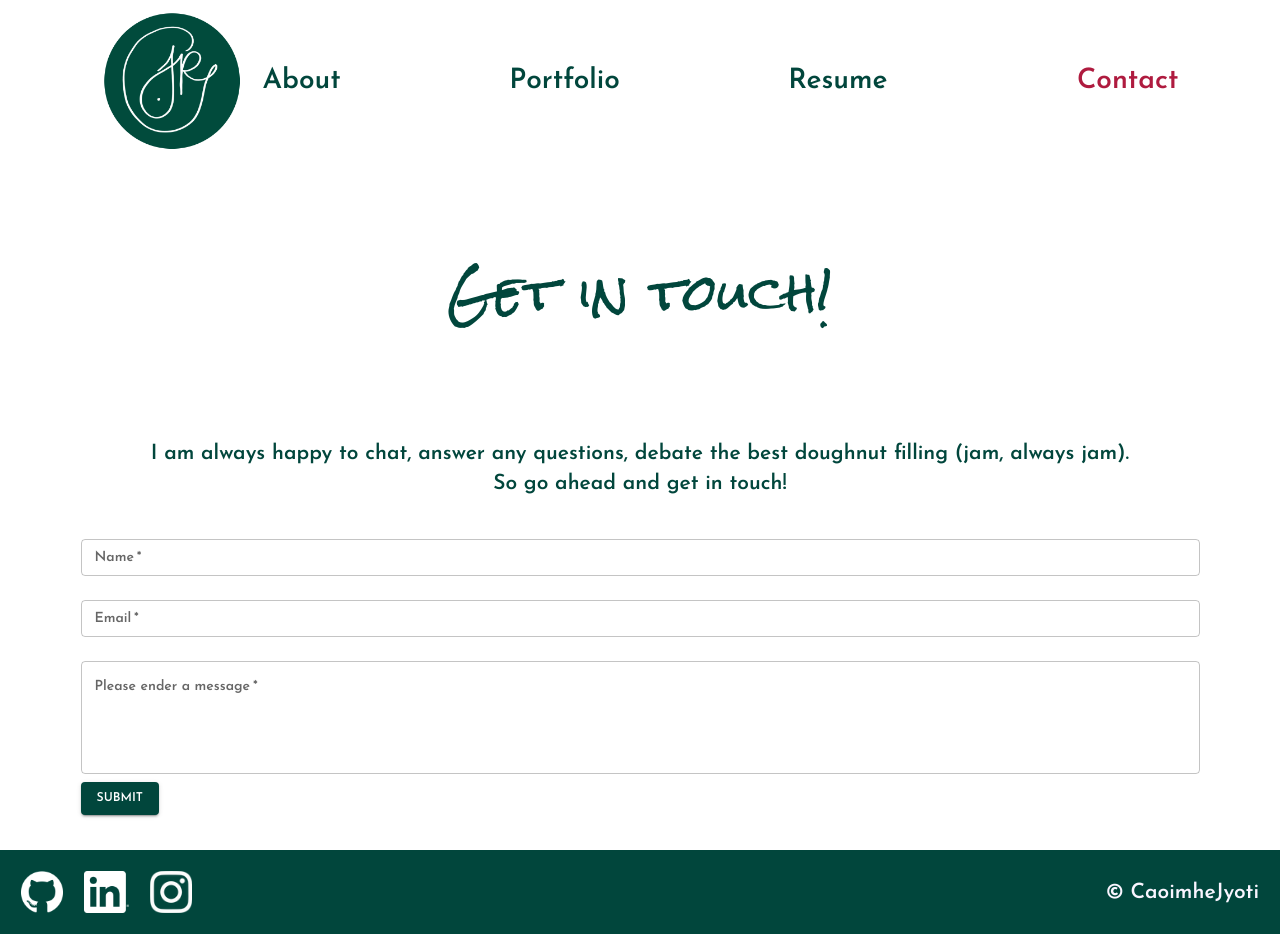
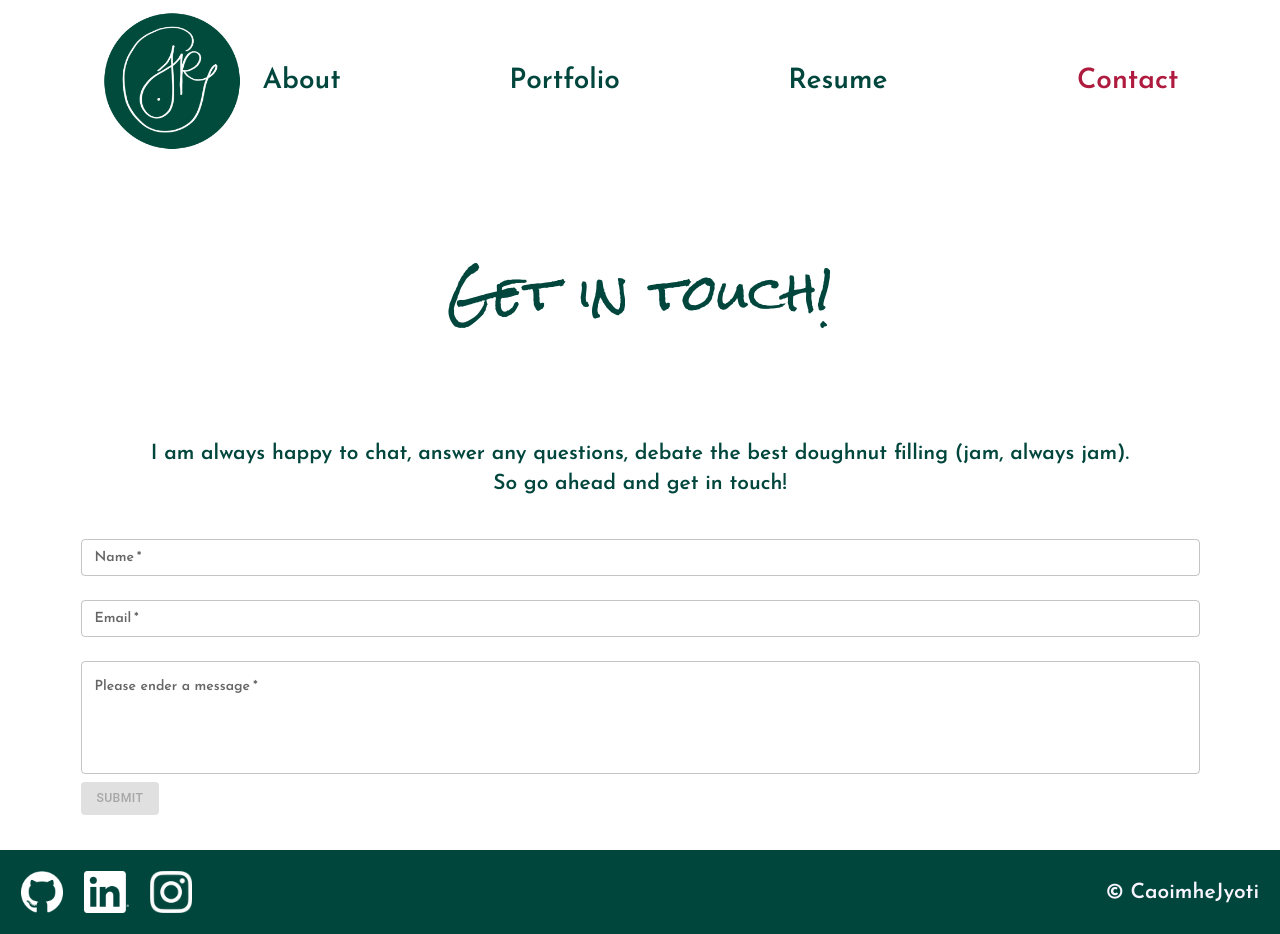
Before and after one commit to caoimhejyoti/caoimhejyoti-react, a React (Create React App) app: page / in a window 1280 px wide. Both pictures are taken after a click on the element "Contact". Built offline with nearby package versions, Linux system fonts and the light colour scheme.

Commit message:
email input and disabled button working

```diff
--- a/src/components/Contact/emailInput.js
+++ b/src/components/Contact/emailInput.js
@@ -3,7 +3,7 @@ import { TextField } from "@mui/material";
 import { ThemeProvider } from "@mui/material/styles";
 import inputTheme from "./../../style/theme";
 
-export default function EmailInput() {
+export default function EmailInput({ setEmailIsValid }) {
   function validateEmail(email) {
     const re = /^$|^(([^<>()[\]\\.,;:\s@"]+(\.[^<>()[\]\\.,;:\s@"]+)*)|(".+"))@((\[[0-9]{1,3}\.[0-9]{1,3}\.[0-9]{1,3}\.[0-9]{1,3}\])|(([a-zA-Z\-0-9]+\.)+[a-zA-Z]{2,}))$/;
     return re.test(String(email).toLowerCase());
@@ -12,7 +12,7 @@ export default function EmailInput() {
   const [email, setEmail] = useState("");
   const handleFormChange = (event) => {
     setEmail(event.target.value);
-    validateEmail(email);
+    setEmailIsValid(validateEmail(email));
   };
 
   if (!validateEmail(email)) {
--- a/src/pages/Contact.js
+++ b/src/pages/Contact.js
@@ -1,4 +1,4 @@
-import React from "react";
+import React, { useState } from "react";
 import { Col, Container, Form, Row } from "react-bootstrap";
 import NameInput from "./../components/Contact/NameInput";
 import EmailInput from "./../components/Contact/emailInput";
@@ -7,7 +7,9 @@ import SubmitButton from "./../components/Contact/submitButton";
 import { Button } from "@mui/material";
 
 export default function Contact() {
-  const hasNoValue = !NameInput && !EmailInput && !MessageInput === "error";
+  const [emailIsValid, setEmailIsValid] = useState(false);
+  const formIsValid = emailIsValid === true;
+  // const hasNoValue = !NameInput && !EmailInput && !MessageInput === "notValid";
 
   return (
     <div>
@@ -24,18 +26,18 @@ export default function Contact() {
               <NameInput />
             </Col>
             <Col className="form-input">
-              <EmailInput />
+              <EmailInput setEmailIsValid={setEmailIsValid} />
             </Col>
             <Col className="form-input">
               <MessageInput />
             </Col>
             <Col className="form-input">
-              {hasNoValue ? (
+              {formIsValid ? (
+                <SubmitButton />
+              ) : (
                 <Button variant="contained" className="primary" disabled>
                   Submit
                 </Button>
-              ) : (
-                <SubmitButton />
               )}
             </Col>
           </Form>
```
